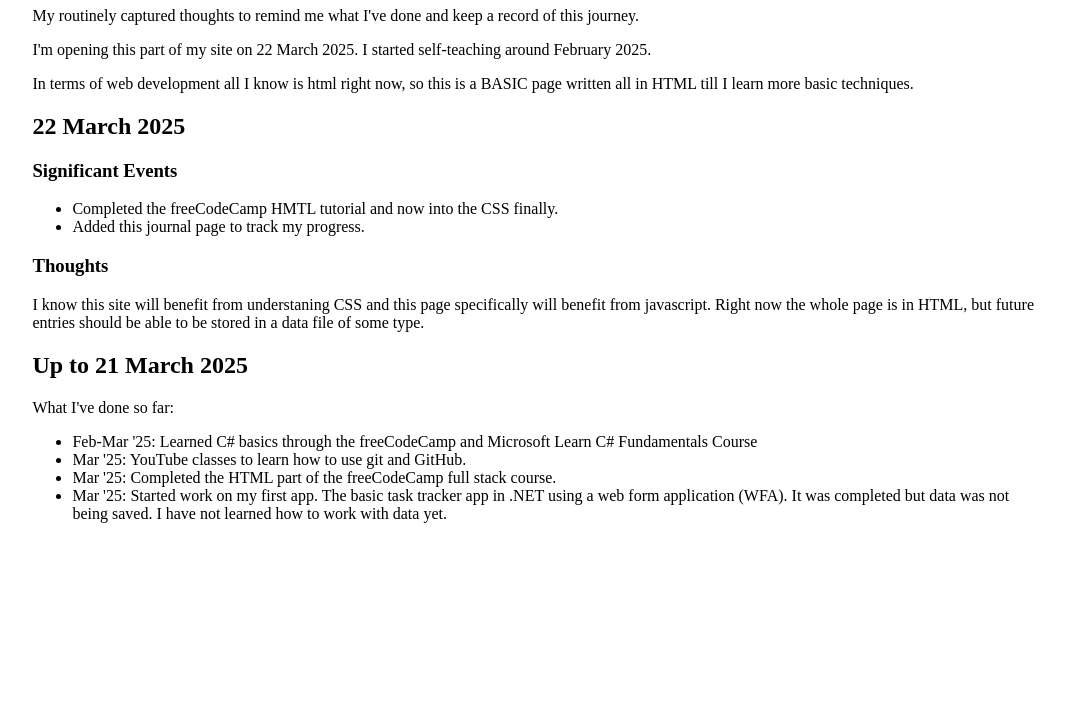
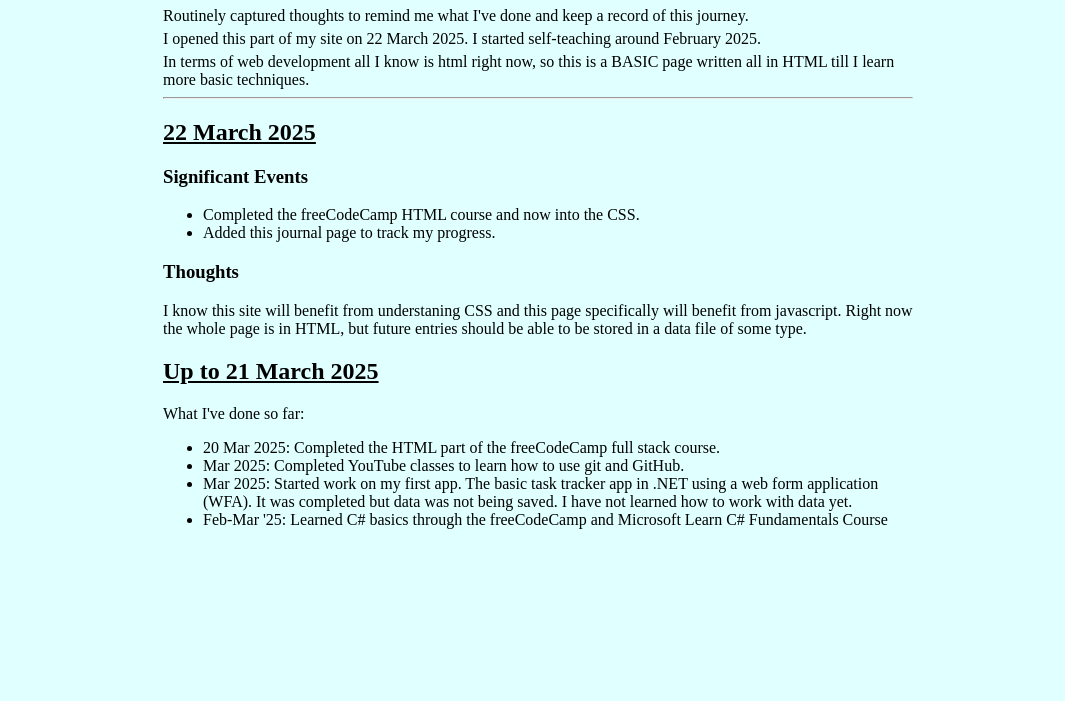
Before and after one commit to mkchank3210/mkchank3210.github.io, a plain HTML site: page journal.html in a window 1280 px wide. Shown: the part 99-800 px from the top of the page, without its empty margins (102-1167 px from the left). Drawn offline with Linux system fonts and the light colour scheme.

Commit message:
update add css formatting

```diff
--- a/journal.html
+++ b/journal.html
@@ -10,15 +10,16 @@
     <div class="topnav">
         <a href="index.html">Home</a>
         <a href="journal.html">Journal</a>
-    <h1>Journey to Becoming a Programmer Journal</h1>
-    <p>My routinely captured thoughts to remind me what I've done and keep a record of this journey.</p>
-    <p>I'm opening this part of my site on 22 March 2025.  I started self-teaching around February 2025.</p>
-    <p>In terms of web development all I know is html right now, so this is a BASIC page written all in HTML till I learn more basic techniques.</p>
-
+    <h1>Journey to Becoming a Programmer</h1>
+    <p>Routinely captured thoughts to remind me what I've done and keep a record of this journey.</p>
+    <p>I opened this part of my site on 22 March 2025.  I started self-teaching around February 2025.</p>
+    <p>In terms of web development all I know is html right now, so this is a BASIC page written all in
+        HTML till I learn more basic techniques.</p>
+    <hr>
     <h2>22 March 2025</h2>
     <h3>Significant Events</h3>
     <ul>
-        <li>Completed the freeCodeCamp HMTL tutorial and now into the CSS finally.</li>
+        <li>Completed the freeCodeCamp HTML course and now into the CSS.</li>
         <li>Added this journal page to track my progress.</li>
     </ul>
     <h3>Thoughts</h3>
@@ -28,10 +29,11 @@
     <h2>Up to 21 March 2025</h2>
     What I've done so far:
     <ul>
+        <li>20 Mar 2025: Completed the HTML part of the freeCodeCamp full stack course.</li>
+        <li>Mar 2025: Completed YouTube classes to learn how to use git and GitHub.</li>
+        <li>Mar 2025: Started work on my first app.  The basic task tracker app in .NET using a web form application (WFA).
+            It was completed but data was not being saved.  I have not learned how to work with data yet.</li>
         <li>Feb-Mar '25: Learned C# basics through the freeCodeCamp and Microsoft Learn C# Fundamentals Course</li>
-        <li>Mar '25: YouTube classes to learn how to use git and GitHub.</li>
-        <li>Mar '25: Completed the HTML part of the freeCodeCamp full stack course.</li>
-        <li>Mar '25: Started work on my first app.  The basic task tracker app in .NET using a web form application (WFA).  It was completed but data was not being saved.  I have not learned how to work with data yet.</li>
     </ul>
     </div>
 </body>
--- a/styles.css
+++ b/styles.css
@@ -1,8 +1,23 @@
+body {
+    background: lightcyan;
+}
+
 .topnav {
-    width: 80%;
+    max-width: 750px;
     margin-left: auto;
     margin-right:auto;
+
 }
+
 h1 {
     text-align: center;
 }
+
+h2 {
+    text-decoration: underline;
+}
+
+p {
+    margin-top: 5px;
+    margin-bottom: 5px;
+}
```
Also changed, not shown: index.html (+2 -2 lines).
